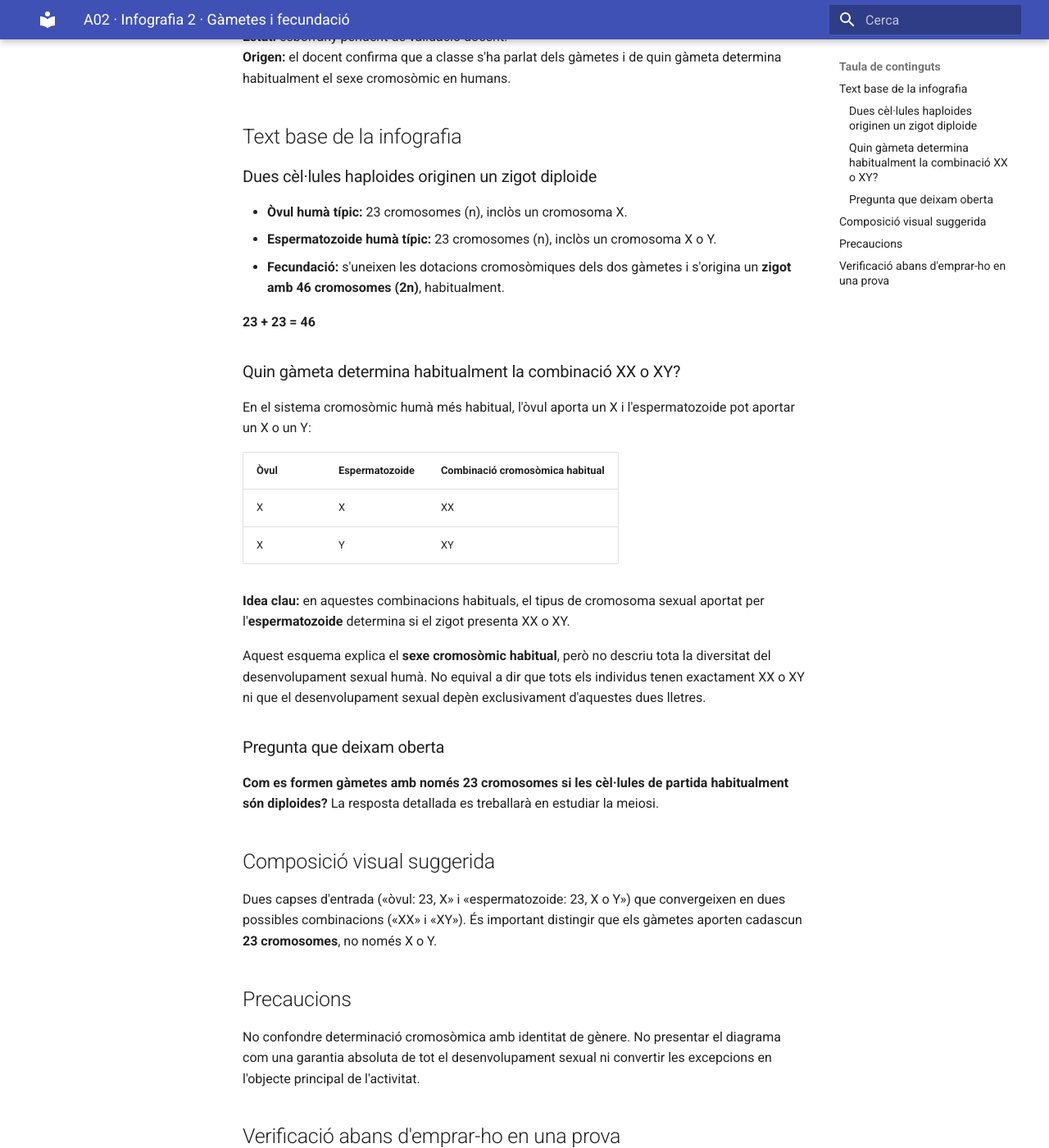
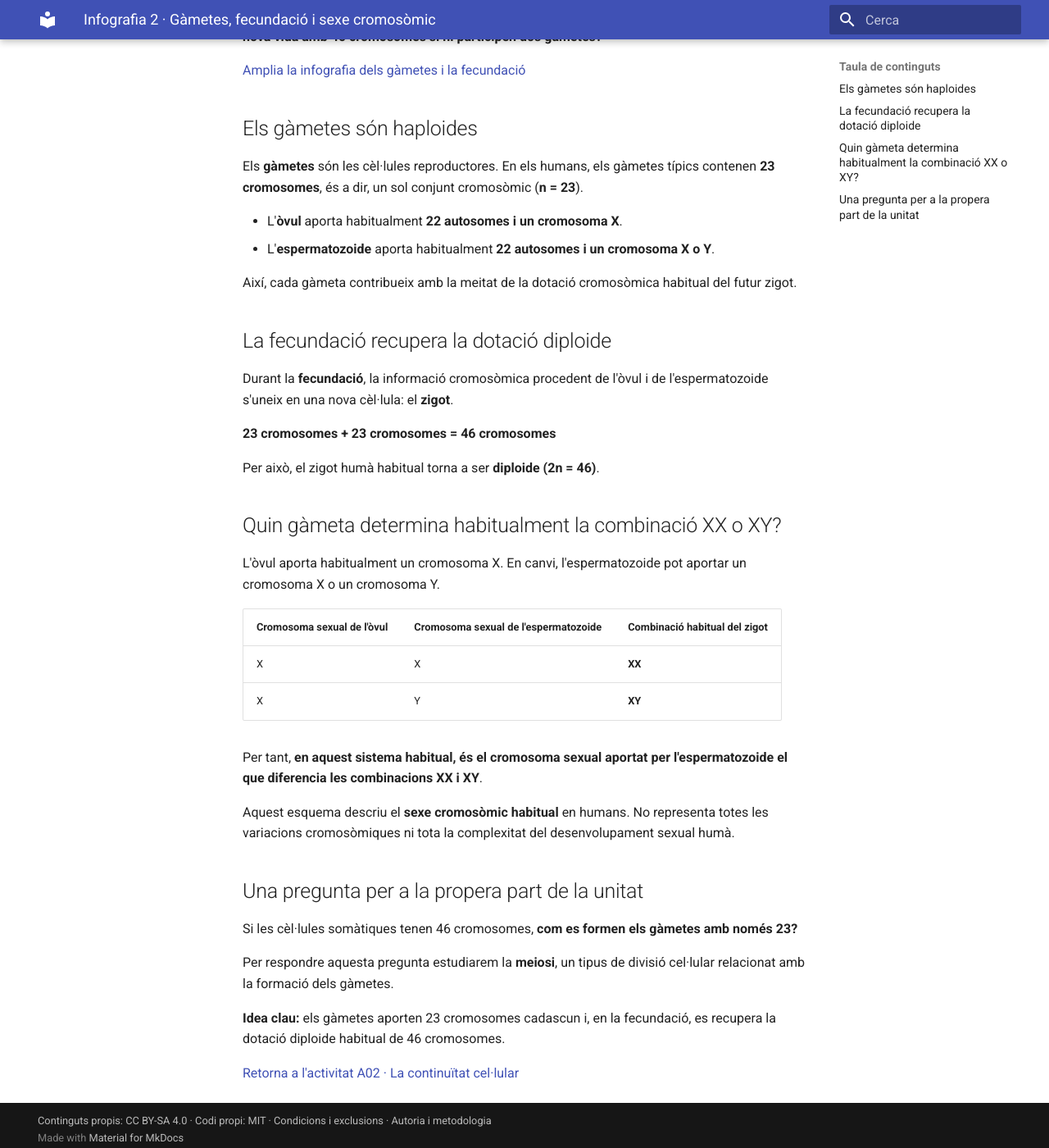
Before and after one commit to saloma-ui/biogeo4, an MkDocs documentation site: the page built from docs/activitats/ud2/continuitat-cellular/infografies/02-gametes-fecundacio-sexe.md, in a window 1280 px wide and 1400 px high, scrolled down 263 px. Shown: the whole window at 82% size. Built offline with MkDocs 1.6.1 and Material for MkDocs 9.7.7, drawn with Linux system fonts in a browser that asks for light colours; some of the changed text lies outside the part shown.

Commit message:
UD02 A02: adapta 02-gametes-fecundacio-sexe.md a una explicació per a l'alumnat

```diff
--- a/docs/activitats/ud2/continuitat-cellular/infografies/02-gametes-fecundacio-sexe.md
+++ b/docs/activitats/ud2/continuitat-cellular/infografies/02-gametes-fecundacio-sexe.md
@@ -1,50 +1,50 @@
 ---
-title: 'A02 · Infografia 2 · Gàmetes i fecundació'
+title: 'Infografia 2 · Gàmetes, fecundació i sexe cromosòmic'
 pdf: false
 ---
 
 # Infografia 2 · Gàmetes, fecundació i sexe cromosòmic
 
-**Funció:** font textual recuperable per generar i revisar una infografia d'ampliació de l'A02-UD02.
-**Estat:** esborrany pendent de validació docent.
-**Origen:** el docent confirma que a classe s'ha parlat dels gàmetes i de quin gàmeta determina habitualment el sexe cromosòmic en humans.
+Les cèl·lules somàtiques humanes habitualment tenen 46 cromosomes. **Com pot començar una nova vida amb 46 cromosomes si hi participen dos gàmetes?**
 
-## Text base de la infografia
+[Amplia la infografia dels gàmetes i la fecundació](../figures/02-gametes-fecundacio.webp)
 
-### Dues cèl·lules haploides originen un zigot diploide
+## Els gàmetes són haploides
 
-- **Òvul humà típic:** 23 cromosomes (n), inclòs un cromosoma X.
-- **Espermatozoide humà típic:** 23 cromosomes (n), inclòs un cromosoma X o Y.
-- **Fecundació:** s'uneixen les dotacions cromosòmiques dels dos gàmetes i s'origina un **zigot amb 46 cromosomes (2n)**, habitualment.
+Els **gàmetes** són les cèl·lules reproductores. En els humans, els gàmetes típics contenen **23 cromosomes**, és a dir, un sol conjunt cromosòmic (**n = 23**).
 
-**23 + 23 = 46**
+- L'**òvul** aporta habitualment **22 autosomes i un cromosoma X**.
+- L'**espermatozoide** aporta habitualment **22 autosomes i un cromosoma X o Y**.
 
-### Quin gàmeta determina habitualment la combinació XX o XY?
+Així, cada gàmeta contribueix amb la meitat de la dotació cromosòmica habitual del futur zigot.
 
-En el sistema cromosòmic humà més habitual, l'òvul aporta un X i l'espermatozoide pot aportar un X o un Y:
+## La fecundació recupera la dotació diploide
 
-| Òvul | Espermatozoide | Combinació cromosòmica habitual |
+Durant la **fecundació**, la informació cromosòmica procedent de l'òvul i de l'espermatozoide s'uneix en una nova cèl·lula: el **zigot**.
+
+**23 cromosomes + 23 cromosomes = 46 cromosomes**
+
+Per això, el zigot humà habitual torna a ser **diploide (2n = 46)**.
+
+## Quin gàmeta determina habitualment la combinació XX o XY?
+
+L'òvul aporta habitualment un cromosoma X. En canvi, l'espermatozoide pot aportar un cromosoma X o un cromosoma Y.
+
+| Cromosoma sexual de l'òvul | Cromosoma sexual de l'espermatozoide | Combinació habitual del zigot |
 |---|---|---|
-| X | X | XX |
-| X | Y | XY |
+| X | X | **XX** |
+| X | Y | **XY** |
 
-**Idea clau:** en aquestes combinacions habituals, el tipus de cromosoma sexual aportat per l'**espermatozoide** determina si el zigot presenta XX o XY.
+Per tant, **en aquest sistema habitual, és el cromosoma sexual aportat per l'espermatozoide el que diferencia les combinacions XX i XY**.
 
-Aquest esquema explica el **sexe cromosòmic habitual**, però no descriu tota la diversitat del desenvolupament sexual humà. No equival a dir que tots els individus tenen exactament XX o XY ni que el desenvolupament sexual depèn exclusivament d'aquestes dues lletres.
+Aquest esquema descriu el **sexe cromosòmic habitual** en humans. No representa totes les variacions cromosòmiques ni tota la complexitat del desenvolupament sexual humà.
 
-### Pregunta que deixam oberta
+## Una pregunta per a la propera part de la unitat
 
-**Com es formen gàmetes amb només 23 cromosomes si les cèl·lules de partida habitualment són diploides?** La resposta detallada es treballarà en estudiar la meiosi.
+Si les cèl·lules somàtiques tenen 46 cromosomes, **com es formen els gàmetes amb només 23?**
 
-## Composició visual suggerida
+Per respondre aquesta pregunta estudiarem la **meiosi**, un tipus de divisió cel·lular relacionat amb la formació dels gàmetes.
 
-Dues capses d'entrada («òvul: 23, X» i «espermatozoide: 23, X o Y») que convergeixen en dues possibles combinacions («XX» i «XY»). És important distingir que els gàmetes aporten cadascun **23 cromosomes**, no només X o Y.
+**Idea clau:** els gàmetes aporten 23 cromosomes cadascun i, en la fecundació, es recupera la dotació diploide habitual de 46 cromosomes.
 
-## Precaucions
-
-No confondre determinació cromosòmica amb identitat de gènere. No presentar el diagrama com una garantia absoluta de tot el desenvolupament sexual ni convertir les excepcions en l'objecte principal de l'activitat.
-
-## Verificació abans d'emprar-ho en una prova
-
-**Confirmat pel docent:** s'han introduït els gàmetes i quin d'ells aporta el cromosoma que diferencia habitualment les combinacions XX/XY.
-**Per validar:** si s'ha treballat explícitament la suma 23 + 23 = 46 i amb quin grau de detall.
+[Retorna a l'activitat A02 · La continuïtat cel·lular](../index.md)
```
